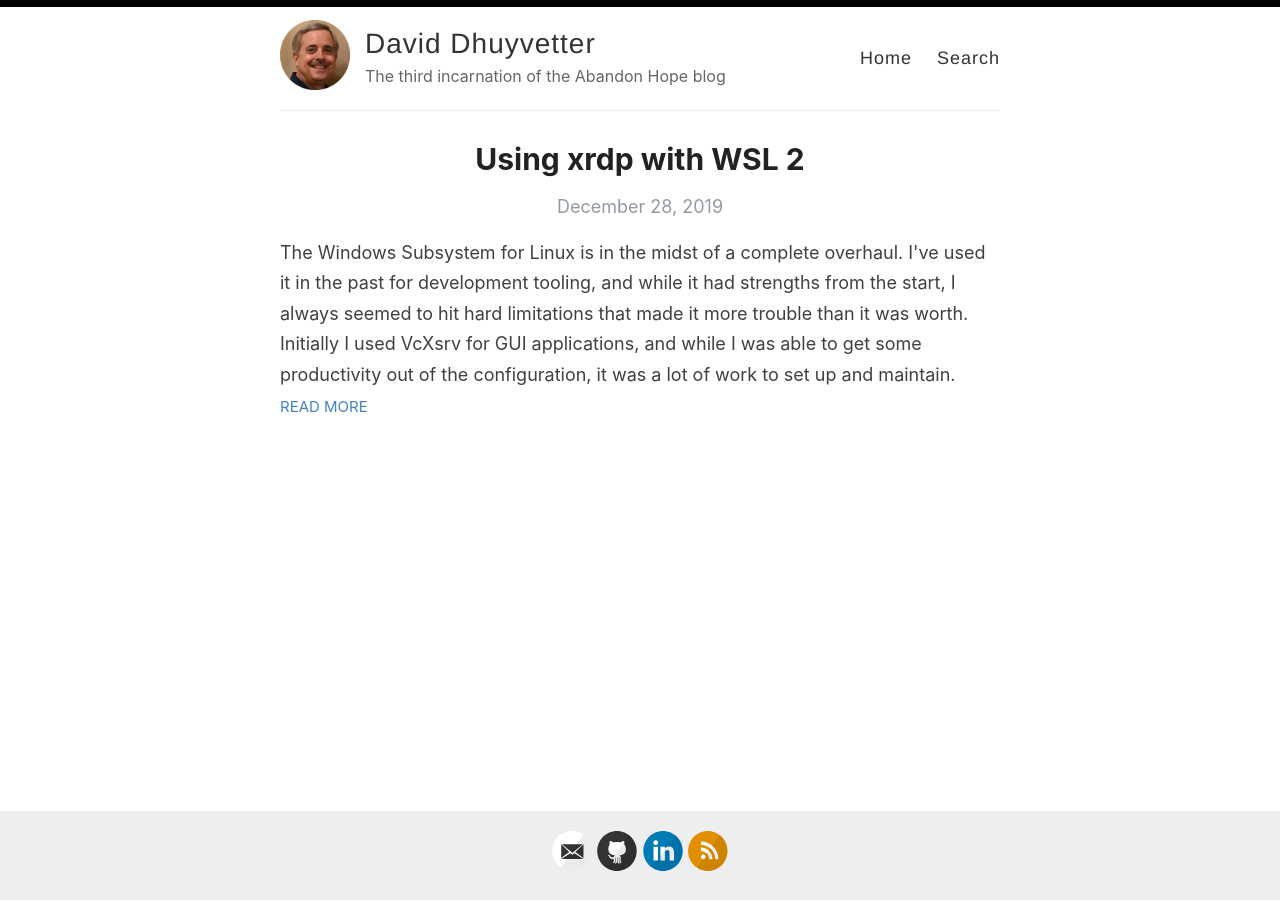
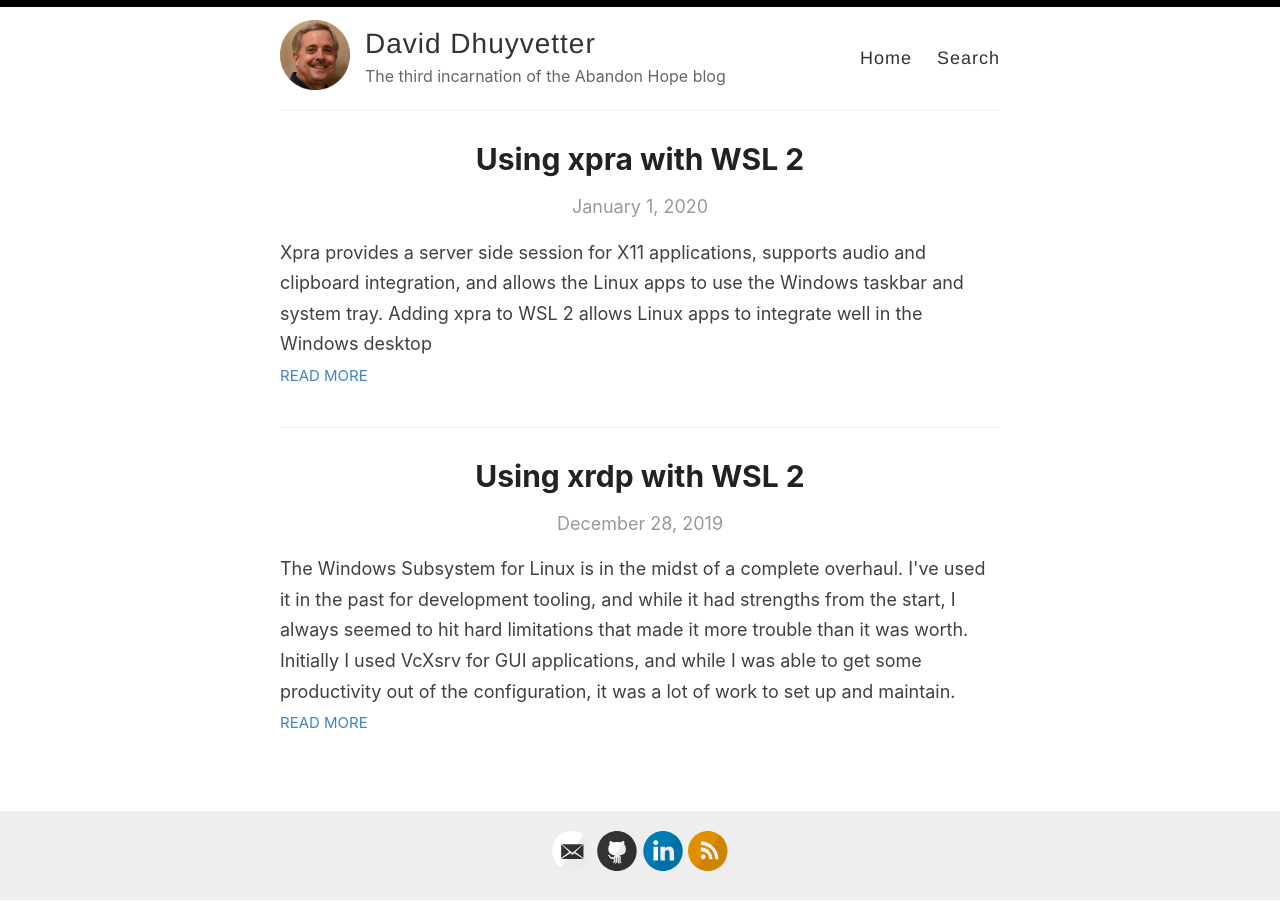
Before and after one commit to dhuyvett/dhuyvett.github.io, a Jekyll site: the page built from index.html, in a window 1280 px wide. Built offline with Jekyll 4.4.1, drawn with Linux system fonts in a browser that asks for light colours; the list of posts is cut into pages by our own code; some of the changed lines change nothing that is shown.

Commit message:
Using xpra with WSL 2

````diff
--- a/_posts/2019-12-28-Using-xrdp-to-access-WSL-2.md
+++ b/_posts/2019-12-28-Using-xrdp-with-WSL-2.md
@@ -2,11 +2,11 @@
 layout: post
 title:  "Using xrdp with WSL 2"
 author: David Dhuyvetter
-categories: [Window, Linux]
+tags: [Windows, Linux, WSL]
 excerpt: The Windows Subsystem for Linux is in the midst of a complete overhaul. I've used it in the past for development tooling, and while it had strengths from the start, I always seemed to hit hard limitations that made it more trouble than it was worth.  Initially I used VcXsrv for GUI applications, and while I was able to get some productivity out of the configuration, it was a lot of work to set up and maintain.
 ---
 
-This is part 1 of a 2 part journey.  I'm writing it up here to preserve the details, but this isn't the configuration that ultimately worked for me.  For that, you should see: Using xpra with WSL2 (not written yet)
+This is part 1 of a 2 part journey.  I'm writing it up here to preserve the details, but this isn't the configuration that ultimately worked for me.  For that, you should see: [Using xpra with WSL2](2020-01-01-Using-xpra-with-WSL-2.md).
 
 The [Windows Subsystem for Linux](https://docs.microsoft.com/en-us/windows/wsl/about) is in the midst of a complete overhaul. I've used it in the past for development tooling, and while it had strengths from the start, I always seemed to hit hard limitations that made it more trouble than it was worth.  Initially I used [VcXsrv](https://sourceforge.net/projects/vcxsrv/) for GUI applications, and while I was able to get some productivity out of the configuration, it was a lot of work to set up and maintain.
 
--- /dev/null
+++ b/_posts/2020-01-01-Using-xpra-with-WSL-2.md
@@ -0,0 +1,138 @@
+---
+layout: post
+title:  "Using xpra with WSL 2"
+author: David Dhuyvetter
+tags: [Windows, Linux, WSL]
+excerpt: Xpra provides a server side session for X11 applications, supports audio and clipboard integration, and allows the Linux apps to use the Windows taskbar and system tray.  Adding xpra to WSL 2 allows Linux apps to integrate well in the Windows desktop
+---
+
+This is part 2 of a 2 part journey.  Initially [I looked at xrdp](2019-12-28-Using-xrdp-with-WSL-2.md), which has reasonable performance, works well with multiple monitors, supports audio and clipboard, and maintains window state on the server side allowing clients to disconnect and reconnect.  However, with xrdp there is noticeable CPU load, you have to explicitly reconnect the client after host sleep, and the Linux applications are all in a distinct desktop from the Windows applications.
+
+[Xpra](https://xpra.org/) provides a server side session for X11 applications, supports audio and clipboard integration, and allows the Linux apps to use the Windows taskbar and system tray.  Adding xpra to WSL 2 allows Linux apps to integrate well in the Windows desktop
+
+## But ... why?
+
+It is a valid question.  I am ultimately looking for a configuration that would be best provided by just skipping the whole Window/WSL path and installing Linux.  My current laptop is running [Linux Mint](https://linuxmint.com/) and it works fine.  The multi-monitor HiDPI configuration was painful and entirely manual to set up, but with [autorandr](https://manpages.ubuntu.com/manpages/bionic/man1/autorandr.1.html) I can now move my laptop from workstation to workstation, and all the monitors work with good scaling.
+
+With the exception of Visual Studio (which I use infrequently) everything I need runs, either natively in Linux, or as a web app in Chrome.  If it weren't for the fact that I can't get on the corporate WiFi, and other issues that are more about policy than technology, I would be happy to stay where I am.
+
+At home, I use a shared Laptop, and as much as I would like to convince everyone else to use Linux, that isn't going to happen.  I've dual-booted before, and found that even with cross mounted file systems, however the system was booted up, the tool/data/login I needed was always a reboot away.
+
+If I didn't have these constraints, I would absolutely be sticking with Linux and not bothering with Windows/WSL.  As much as my co-worker likes to get in digs about "the year of the linux desktop" Linux has been a fine desktop OS (for a technically inclined person) for many years now.
+
+## Setting up WSL 2 with xpra
+
+WSL 2 is currently available for Windows 10 in [Windows Insiders](https://insider.windows.com/en-us/) in the slow ring.  It is targeted for general release in the [20H1](https://www.howtogeek.com/438830/whats-new-in-windows-10s-20h1-update-arriving-spring-2020/) update which will be released some time in the spring.  It is built on top of [Hyper-V](https://docs.microsoft.com/en-us/virtualization/hyper-v-on-windows/about/).  If you are running Windows 10 Home, Hyper-V is not available, but WSL 2 is. Microsoft has refactored its virtual machine platform to allow delivery of WSL 2 without the full Hyper-V product.
+
+The [instructions for installing WSL 2](https://docs.microsoft.com/en-us/windows/wsl/wsl2-install) are pretty straightforward.  Converting a distro from WSL 1 to WSL 2 is very time consuming, so it is worth while to set the default WSL version to 2 _before_ installing Ubuntu.
+
+```cmd
+c:\> wsl --set-default-version 2
+```
+
+Once the WSL default is set to 2, install [Ubuntu](https://www.microsoft.com/en-us/p/ubuntu/9nblggh4msv6) or [Ubuntu 18.04 LTS](https://www.microsoft.com/en-us/p/ubuntu-1804-lts/9n9tngvndl3q) from the Microsoft Store.
+
+The **most important** thing to know about installing xpra, is not to install the version in the default repository.  It is old and broken, and will leave you thinking that xpra doesn't work at all.  Instead, install from the xpra repository.
+
+```bash
+# desktop
+$ sudo apt update
+$ sudo apt upgrade -y
+$ sudo apt install -y xfce4
+
+# xpra
+$ sudo wget -O /etc/apt/sources.list.d/xpra.list https://xpra.org/repos/bionic/xpra.list
+$ wget -qO - https://xpra.org/gpg.asc | sudo apt-key add -
+$ sudo apt update
+$ sudo apt install -y xpra
+$ sudo apt install -y libgstreamer1.0-0 gstreamer1.0-plugins-base gstreamer1.0-plugins-good gstreamer1.0-plugins-bad gstreamer1.0-plugins-ugly gstreamer1.0-libav gstreamer1.0-doc gstreamer1.0-tools gstreamer1.0-x gstreamer1.0-alsa gstreamer1.0-gl gstreamer1.0-gtk3 gstreamer1.0-qt5 gstreamer1.0-pulseaudio
+$ sudo usermod -a -G xpra <your WSL login>
+
+# Firefox
+$ sudo apt install -y firefox
+$ sudo sed -i '/^# deb http:\/\/archive.canonical.com\/ubuntu bionic partner/s/^# //' /etc/apt/sources.list
+$ sudo apt update
+$ sudo apt install -y adobe-flashplugin browser-plugin-freshplayer-pepperflash
+
+#launcher
+$ wget -qO - https://build.opensuse.org/projects/home:manuelschneid3r/public_key | sudo apt-key add -
+$ $ echo 'deb http://download.opensuse.org/repositories/home:/manuelschneid3r/xUbuntu_18.04/ /' | sudo tee -a /etc/apt/sources.list.d/home:manuelschneid3r.list
+$ sudo apt install -y albert
+```
+The [Albert](https://albertlauncher.github.io/) launcher is a great single app to start with xpra.  It sits in the Windows 10 system tray and allows you to start other programs.  I have also tried [Ulauncher](https://ulauncher.io/), but it seems less happy than Albert to run without a full blown Linux desktop
+
+Albert uses the `*.desktop` files in `/usr/share/applications`, but some of these files need to be modified to be used in this configuration.
+
+For example, to allow Albert to launch gnome-terminal
+
+```bash
+$ mkdir ~/.local/share/applications
+$ grep -v OnlyShowIn /usr/share/applications/gnome-terminal.desktop > ~/.local/share/applications/gnome-terminal.desktop
+```
+
+Once the install is done, exit the bash shell, and verify that WSL is shut down by calling `wsl -l -v` in a windows command prompt.
+
+```command
+C:>wsl -l -v
+  NAME            STATE           VERSION
+* Ubuntu          Stopped         2
+```
+
+With that, you can re-open the bash shell and start the xpra server with the following script:
+
+```bash
+#!/bin/bash
+
+sudo rm -rf /run/xpra
+sudo install -m 0775 -g xpra -d /run/xpra
+export XDG_RUNTIME_DIR=/run/xpra
+xpra start --start='/etc/X11/Xsession albert' --bind-tcp=0.0.0.0:14500 --speaker-codec=wav --microphone-codec=wav
+```
+
+This script is a bit of a hack to work around issues caused by the quirks of the WSL setup.  It starts xpra as a daemon, so once it is running, you can exit the WSL bash window.  The WSL VM will not shutdown because of the running daemon.
+
+## Host client configuration
+
+Download the 64 bit Windows client installer from [xpra.org](https://xpra.org/) and install it.  Create a shortcut to launch it.   The `Target` should be `"C:\Program Files\Xpra\Xpra.exe" attach tcp://localhost:14500 --speaker=off --microphone=off --opengl=no` and it should `Start in`: `"C:\Program Files\Xpra"`
+
+The client takes advantage of the fact that listeners in WSL are mapped to localhost in Windows.  It is launched with speakers and microphone off, because having these on results in a ~4% CPU load at all times.  Don't worry, they can be turned on if/when needed.
+
+OpenGL is disabled because it is unstable (at least on my system) and results in frequent client crashes.  The good news is that other than [glxgears](https://www.x.org/archive/X11R7.0/doc/html/glxgears.1.html) I haven't found any applications that suffer from OpenGL being off.  If you were hoping to play lots of games in WSL 2, YMMV.
+
+Double click on the shortcut, and in a couple of seconds, the Albert welcome screen should appear on your screen.
+
+![Albert welcome screen](/images/using-xpra-with-wsl-2/Albert.png)
+
+Make your choice, and configure Albert.
+
+![Albert Configuration](/images/using-xpra-with-wsl-2/Albert2.png)
+
+The Hotkey that you set will be usable when the focus is in a WSL X window.  You probably want to disable `Display shadow`, because it looks odd on the Windows desktop, and if you have multiple monitors, you probably want to disable `Always center Albert` because it thinks that the "center" is the space between the monitors.
+
+On the `Extensions` tab, you should enable at least `Applications`.  With that, you can close the settings.  the Albert icon should remain in the Windows system tray.
+
+![Albert ready to help](/images/using-xpra-with-wsl-2/Albert4.png)
+
+If there are no open WSL X windows, simply click on albert in the system tray to bring it up.  The first time Albert is activated after launching xpra, it might not accept input.  If that happens, click the icon to close and re-open it and you should be good.
+
+![Using Albert](/images/using-xpra-with-wsl-2/Albert3.png)
+
+## Notes
+
+- Performance is _very_ good.
+- As as long as audio is turned off, there is no constant CPU load just to have windows open.
+- Audio quality is good, but there are occasional pops and it probably isn't good enough for music.
+- Video quality is good even at full screen.
+- Audio/video sync is off by several seconds.
+- Windows stay open across host system sleep.
+- The first time gnome-terminal is opened after launching xpra it might not accept focus.
+- The first time apps launch after starting xpra they take a few seconds to get going. Subsequent launches are quick.
+- [JetBrains Rider](https://www.jetbrains.com/rider/) has some odd quirks with focus and double click.  This may be a generic Java GUI issue.
+- [VS Code](https://code.visualstudio.com/) works fine, but the wrong icon shows up in the Windows task bar.  I would swear that the right icon was there initially.
+- Android Studio installs, but you can't run the emulator in WSL 2 because there is no pass-through emulation.
+- Works well with multiple monitors, but application splash screens often span the 2 monitors.
+- I've seen hard (server side) crashes when plugging in and removing external monitors on the host ... but these _seem_ to have gone away with the latest build of the client.
+
+## Conclusion
+
+This isn't a perfect solution.   I am most bothered by the issues with Rider, since I use that tool frequently. But there really isn't a deal breaker.  The performance and CPU load are the best I've seen, and the fact that Windows stay up across host sleep is the killer feature.
````
Also changed, not shown: images/using-xpra-with-wsl-2/Albert.png (added), images/using-xpra-with-wsl-2/Albert2.png (added), images/using-xpra-with-wsl-2/Albert3.png (added), images/using-xpra-with-wsl-2/Albert4.png (added).
